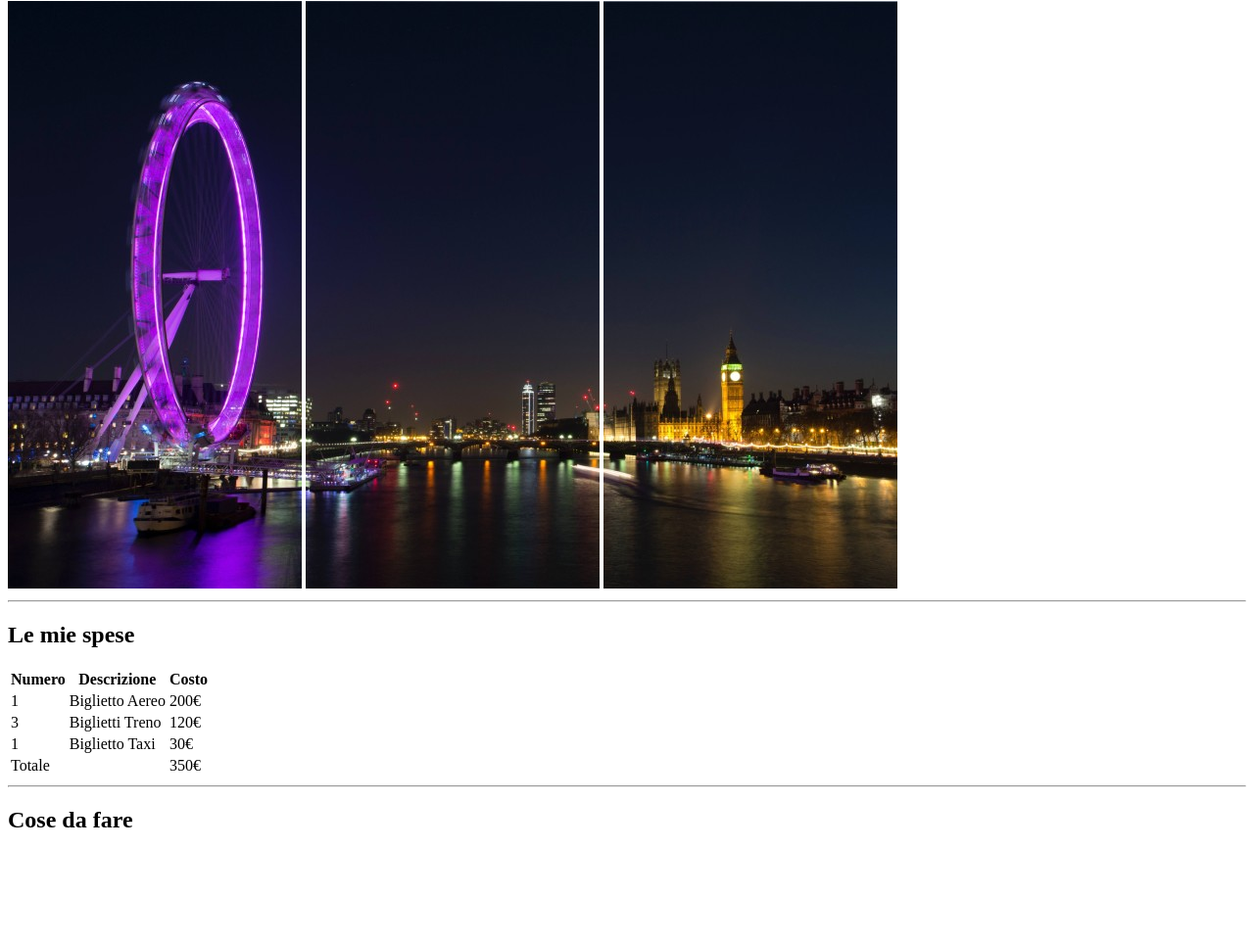
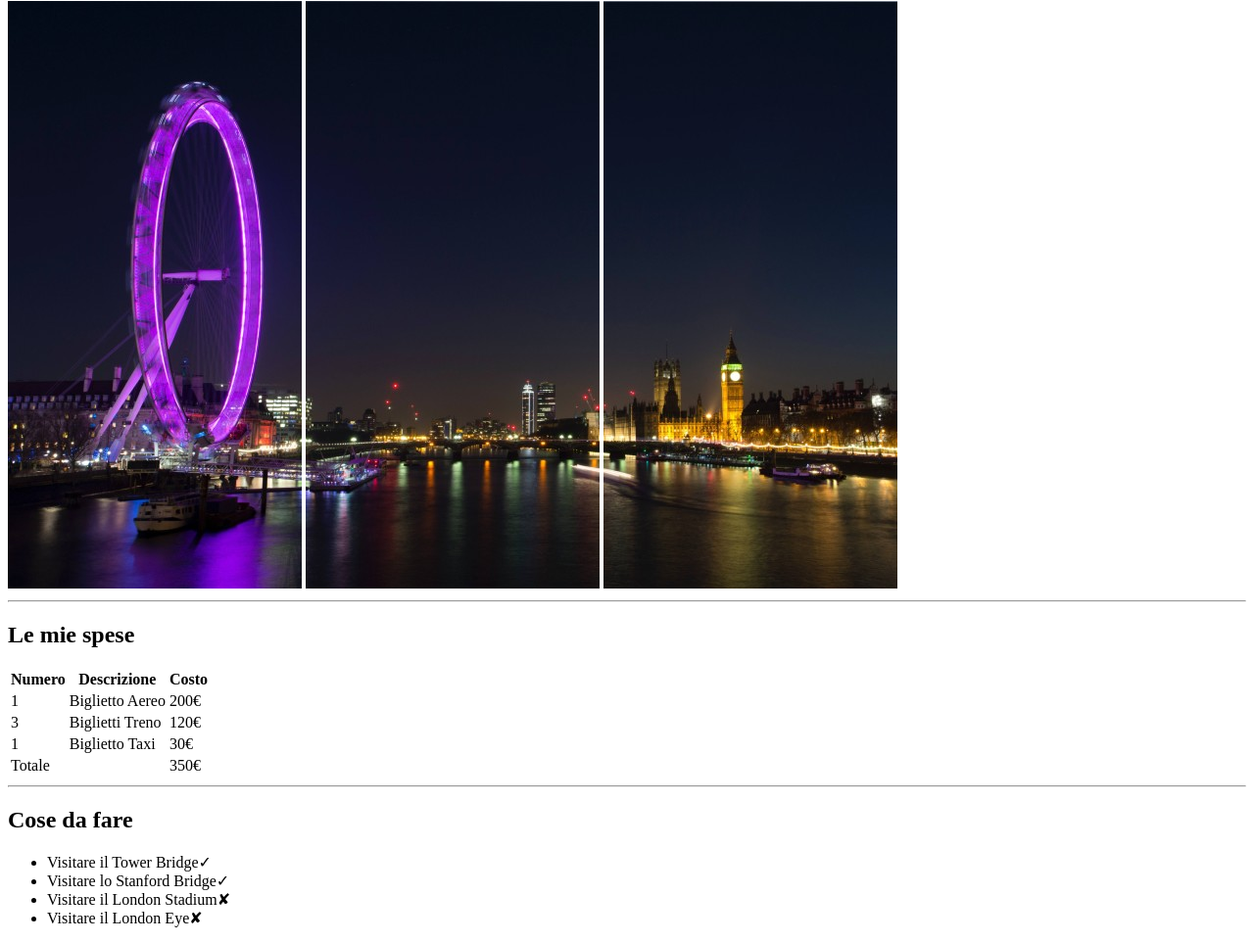
Before and after one commit to Paolo-dev-it/html-london-trip, a plain HTML site: page index.html in a window 1280 px wide. Shown: the part 79-1042 px from the top of the page at 98% size. Before the commit the page ends 950 px from the top, so only its background shows below. Drawn offline with Linux system fonts and the light colour scheme.

Commit message:
Aggiungo la prima lista di cose da fare

```diff
--- a/index.html
+++ b/index.html
@@ -57,8 +57,15 @@
     </table>
 
     <hr>
+<!-- Prima lista di cose da fare -->
+    <h2> Cose da fare </h2>
 
-    <h2> Cose da fare </h2>
+    <ul>
+        <li> Visitare il Tower Bridge&check; </li>
+        <li> Visitare lo Stanford Bridge&check; </li>
+        <li> Visitare il London Stadium&#10008; </li>
+        <li> Visitare il London Eye&#10008; </li>
+    </ul>
 
 </body>
 </html>
```
